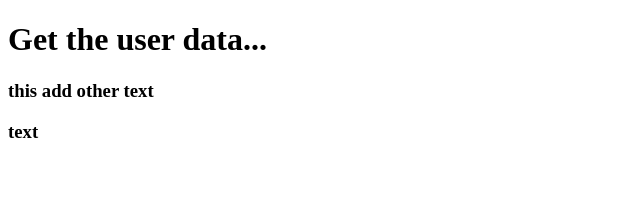
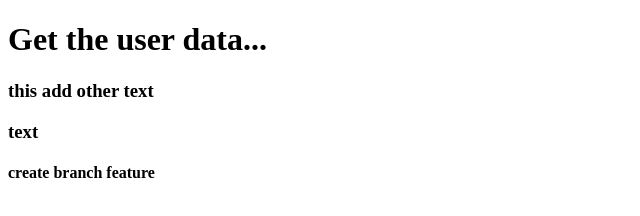
Before and after one commit to eyobeyasu145-cmd/git-lesson, a plain HTML site: page index.html in a window 1280 px wide. Shown: the whole page, without its empty margins (0-640 px from the left). Drawn offline with Linux system fonts and the light colour scheme.

```diff
--- a/index.html
+++ b/index.html
@@ -9,5 +9,6 @@
   <h1>Get the user data...</h1>
   <h3>this add other text</h3>
   <h3> text</h3>
+  <h4>  create branch feature</h4>
 </body>
 </html>
```
